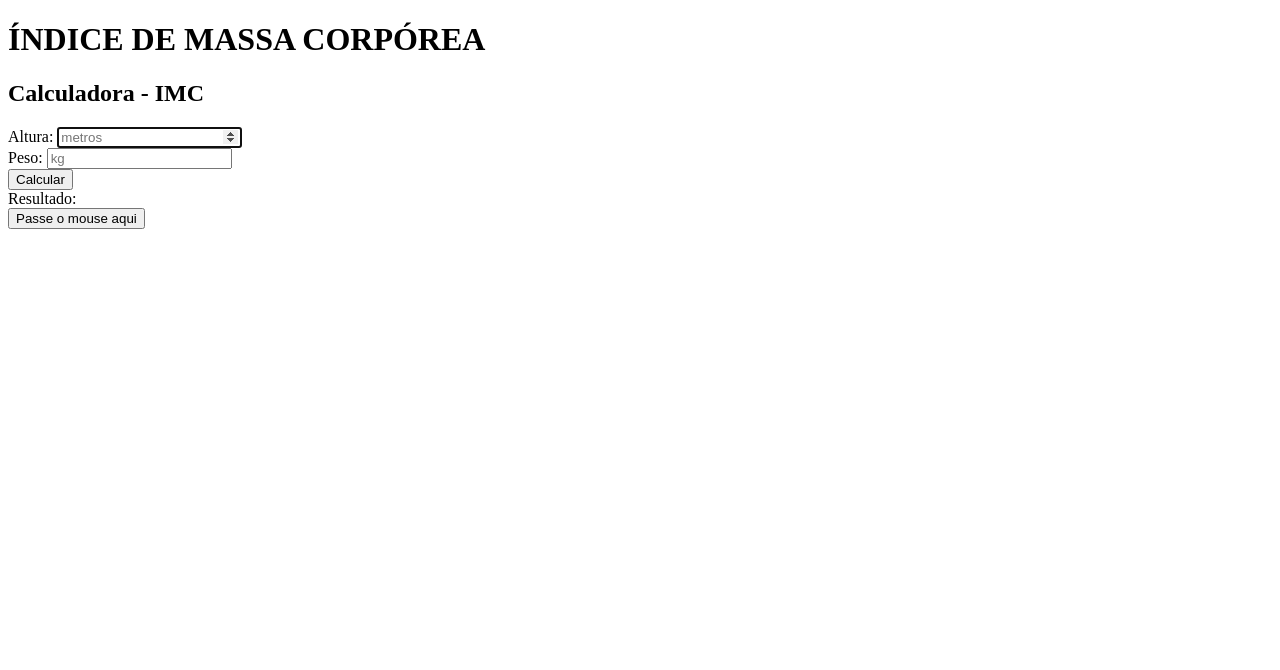
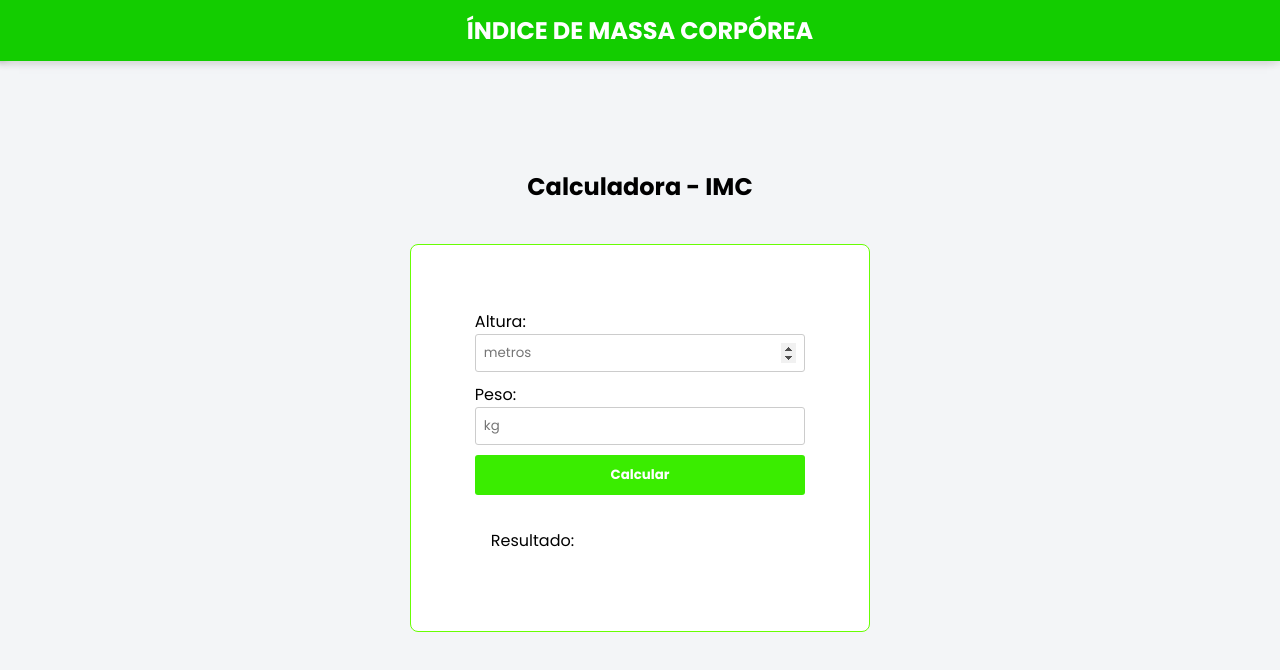
Before and after one commit to rpatricia/imc-exercicio, a plain HTML site: page index.html in a window 1280 px wide. Drawn offline with Linux system fonts and the light colour scheme.

Commit message:
CSS Finalizado :sparkles:

```diff
--- /dev/null
+++ b/css/card.css
@@ -0,0 +1,82 @@
+main {
+  display: flex;
+  flex-direction: column;
+  align-items: center;
+  justify-content: center;
+  width: 100vw;
+  height: 100vh;
+  padding: 2rem 7%;
+}
+
+/* Cards */
+
+.card {
+  display: flex;
+  flex-direction: column;
+  background: var(--white);
+  border: 1px solid var(--green1);
+  padding: 4rem;
+  border-radius: 0.5rem;
+}
+
+.card:hover {
+  box-shadow: 0 4px 14px hsl(355deg 25% 15% / 10%);
+}
+
+.lineInput {
+  margin-bottom: 10px;
+}
+
+input {
+  padding: 8px;
+  border: 1px solid var(--grey);
+  border-radius: 3px;
+  outline: 0;
+  width: 100%;
+}
+
+.button {
+    display: flex;
+    flex-direction: column;
+    align-items: center;
+    justify-content: center;
+    gap: 10px;
+
+}
+
+button {
+    outline: 0;
+    padding: 10px;
+    border: 0;
+    background: var(--green2);
+    font-weight: bold;
+    color: var(--white);
+    cursor: pointer;
+    transition: all 0.3s ease;
+    width: 100%;
+    border-radius: 3px;
+
+}
+
+button:hover {
+    background: var(--green1);
+}
+
+.result-container {
+display:inline;
+flex-wrap: wrap;
+align-items: center;
+gap: 5px;
+line-height: 20px;
+margin-top: 20px;
+/* height: 6rem; */
+/* border: 1px solid var(--green2); */
+
+}
+
+.result {
+    display: flex;
+    align-items: center;
+    margin: 1rem;
+    text-align: center;
+}
--- /dev/null
+++ b/css/header.css
@@ -0,0 +1,16 @@
+header {
+    background: var(--green3);
+    padding: 0.8rem;
+    color: var(--white);
+    text-align: center;
+    position: fixed;
+    top: 0;
+    left: 0;
+    right: 0;
+    z-index: 1000;
+    box-shadow: 2px 2px 10px var(--white), -2px -2px 10px #000;
+}
+
+header h1 {
+    font-size: 1.5rem;
+}
--- /dev/null
+++ b/css/reset.css
@@ -0,0 +1,41 @@
+@import url("https://fonts.googleapis.com/css2?family=Poppins:ital,wght@0,100;0,300;0,400;0,500;0,600;0,700;1,200&display=swap");
+
+:root {
+  --white: #fff;
+  --green: #5ebab8;
+  --bg-facebook: #dadef0;
+  --bacground: #f3f5f7;
+  --grey: #ccc;
+  --green1: #68fe03;
+  --green2: #3aed00;
+  --green3: #13cd00;
+}
+
+* {
+  margin: 0;
+  padding: 0;
+  box-sizing: border-box;
+  font-family: "Poppins", sans-serif;
+}
+
+html {
+  overflow: hidden;
+  scroll-padding-top: 9rem;
+  scroll-behavior: smooth;
+  font-size: 100%;
+}
+
+html::-webkit-scrollbar {
+  width: 0.8rem;
+}
+html::-webkit-scrollbar-track {
+  background: transparent;
+}
+html::-webkit-scrollbar-thumb {
+  background: var(--green);
+  border-radius: 5rem;
+}
+
+body {
+  background: var(--bacground);
+}
--- a/css/style.css
+++ b/css/style.css
@@ -0,0 +1,4 @@
+@import './title.css';
+@import './reset.css';
+@import './header.css';
+@import './card.css';
--- /dev/null
+++ b/css/title.css
@@ -0,0 +1,7 @@
+.title {
+    display: flex;
+    flex-direction: column;
+    align-items: center;
+    justify-content: center;
+    margin-bottom: 2.5rem;
+}
--- a/index.html
+++ b/index.html
@@ -26,13 +26,13 @@
           <div class="button">
             <button id='calcular'>Calcular</button>
           </div>
-          <div class="sum">
+          <div class="result-container">
             <div class="result" id='resultado'>Resultado:</div>
           </div>
-          <button id="evento" onmouseover="trocar(this)" onmouseout="voltar(this)" onclick = "corNormal(this)"
+          <!-- <button id="evento" onmouseover="trocar(this)" onmouseout="voltar(this)" onclick = "corNormal(this)"
     >
-      Passe o mouse aqui
-    </button>
+          Passe o mouse aqui
+         </button> -->
         </div>
       </div>
     </main>
```
